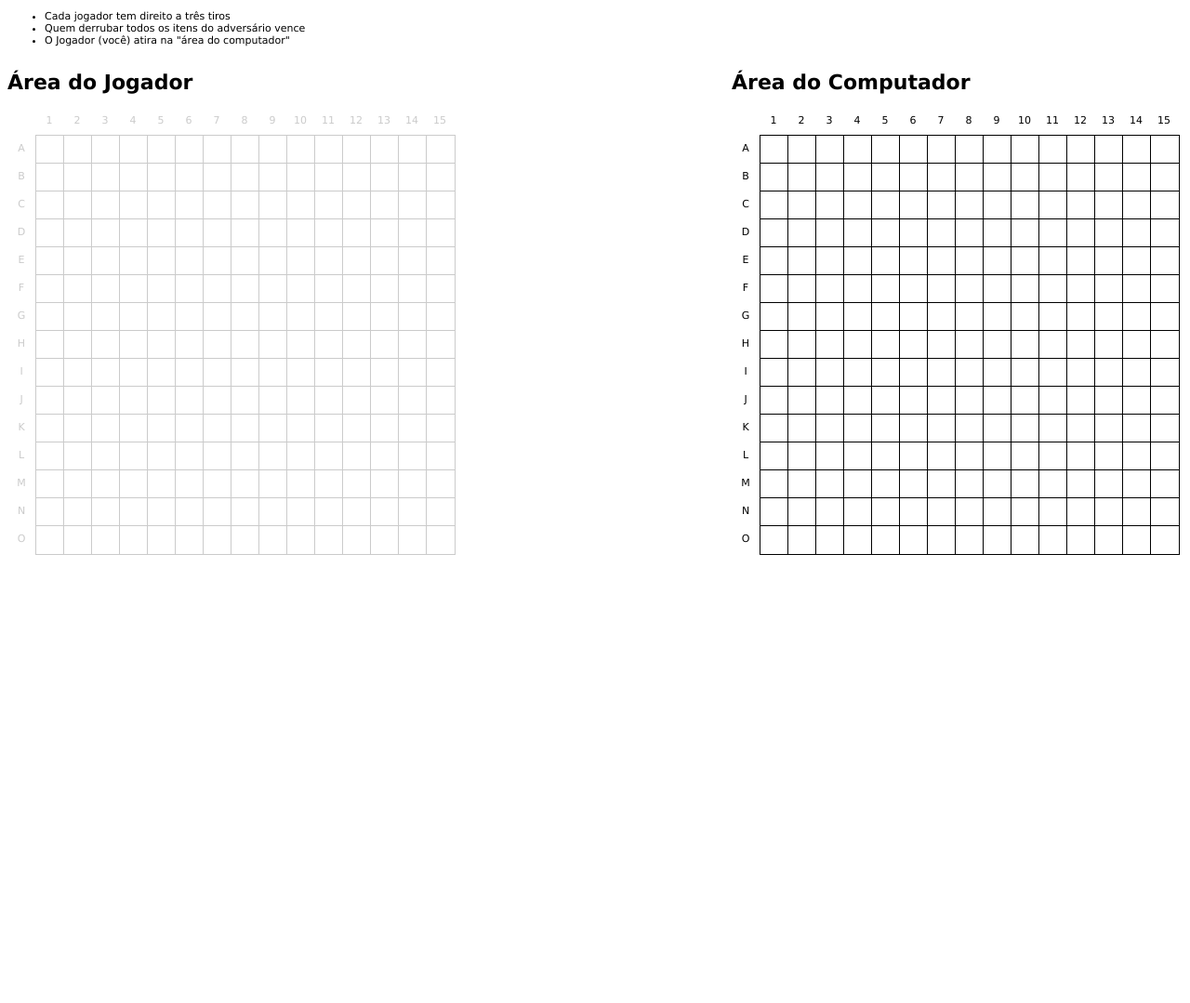
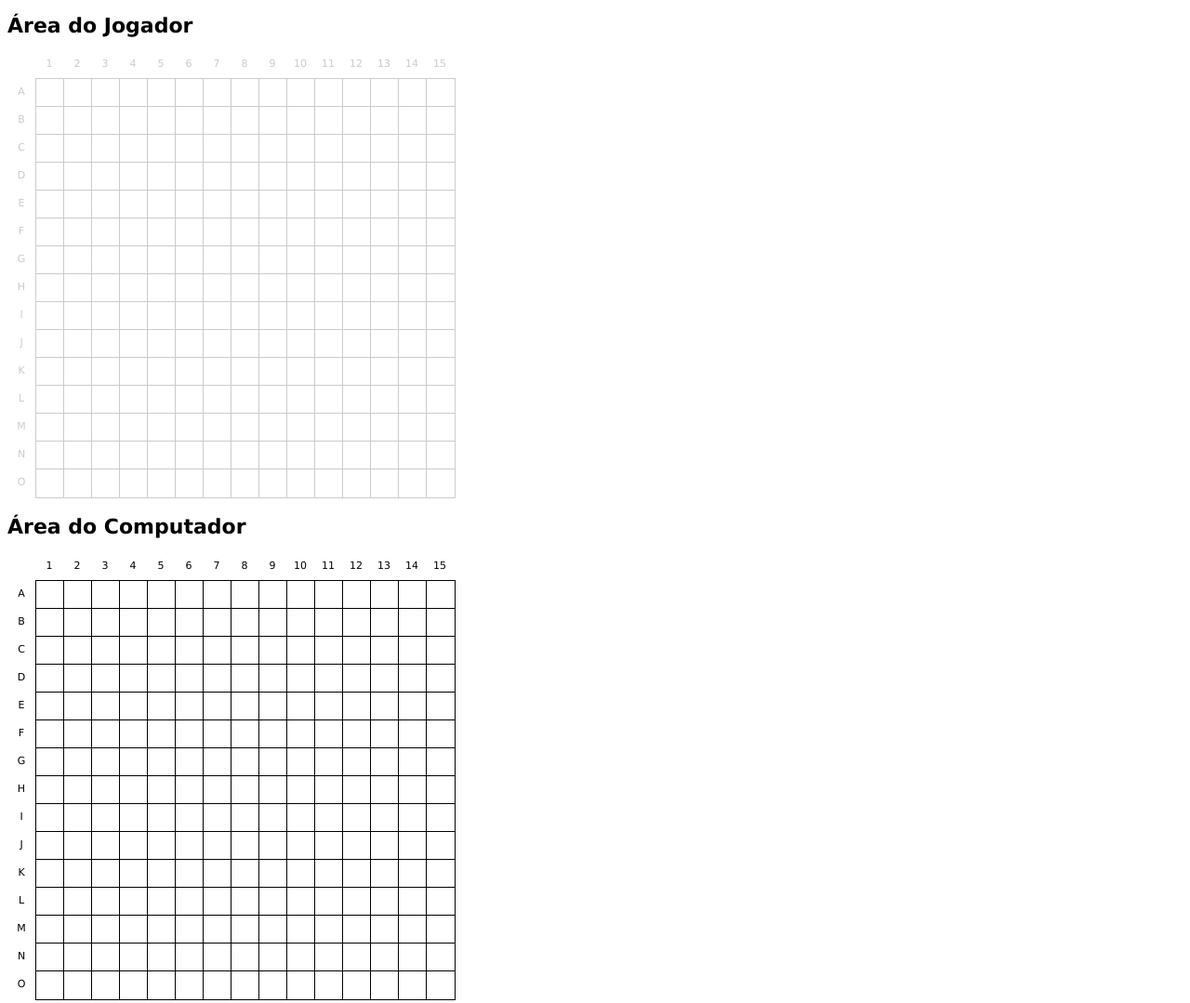
Before and after one commit to celso341/Projeto-Fam, a plain HTML site: page projeto chat naval /batalha_naval/index.html in a window 1280 px wide. Shown: the whole page at 93% size. Before the commit the page ends 800 px from the top, so only its background shows below. Drawn offline with Linux system fonts and the light colour scheme.

Commit message:
agora foi em atualizou !!

```diff
--- a/projeto chat naval /batalha_naval/assets/css/estilos.css
+++ b/projeto chat naval /batalha_naval/assets/css/estilos.css
@@ -10,11 +10,13 @@ html, body {
 }
 
 #canvas-player, #canvas-cpu {
-	float: left;
+	/*float: left;*/
 }
 
 #canvas-cpu {
-	float: right;
+	/*float: right;*/
+	/*float: left;*/
+	height:-300px;
 }
 
 .x-letra-topo, .x-letra-linha {
@@ -63,8 +65,12 @@ html, body {
 	background-color: #00CC00;
 }
 
-#log {
-	height: 300px;
+#log { /*Aqui aonde vai o log da conversa da batalha!!*/
+	height: 150px;
+	width: 200px;
 	overflow: auto;
 	padding-left: 10px;
+	/*float:right;*/
+	margin-left: 350px;
+	margin-top:-700px;
 }
--- a/projeto chat naval /batalha_naval/index.html
+++ b/projeto chat naval /batalha_naval/index.html
@@ -52,11 +52,12 @@
 
 	</head>
 	<body>
-		<ul>
+
+		<!--ul>
 			<li>Cada jogador tem direito a três tiros</li>
 			<li>Quem derrubar todos os itens do adversário vence</li>
 			<li>O Jogador (você) atira na "área do computador"</li>
-		</ul>
+		</ul-->
 		<div id="canvas-player">
 			<h1>Área do Jogador</h1>
 			<div></div>
```
